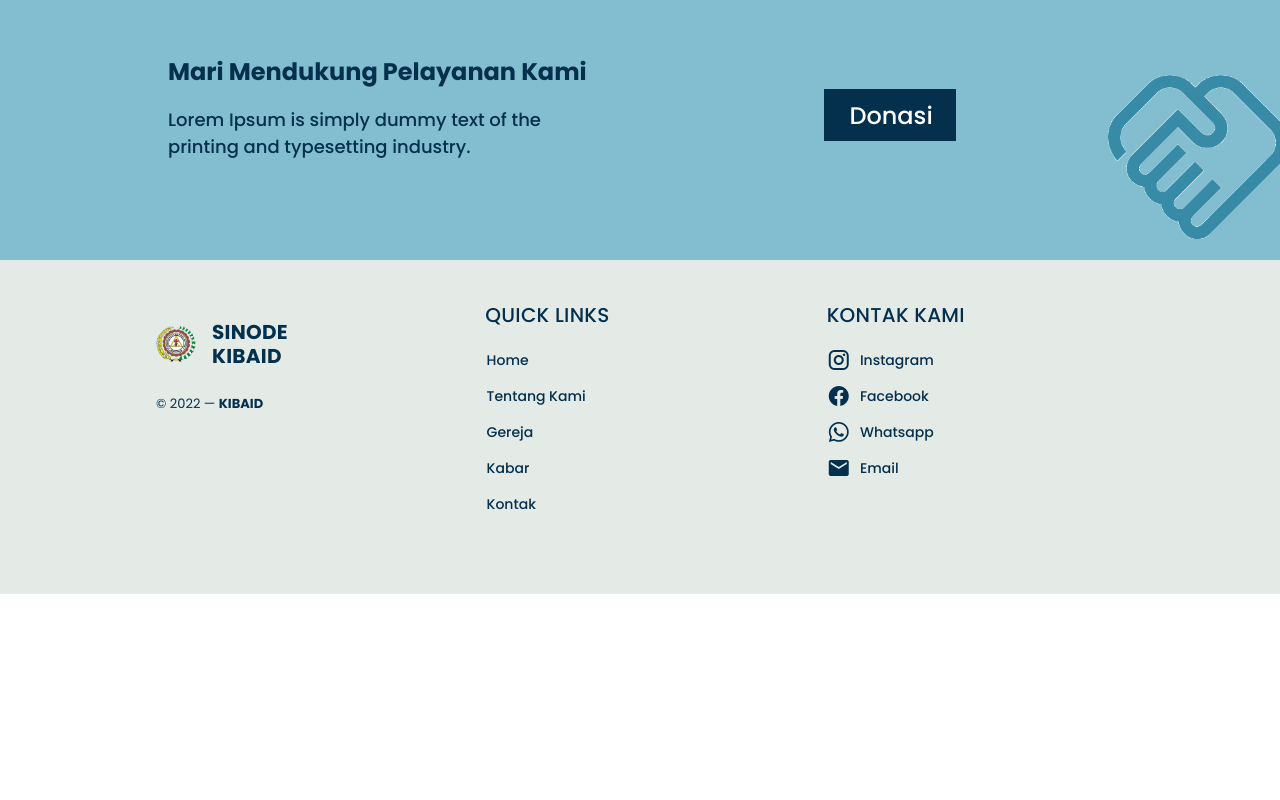
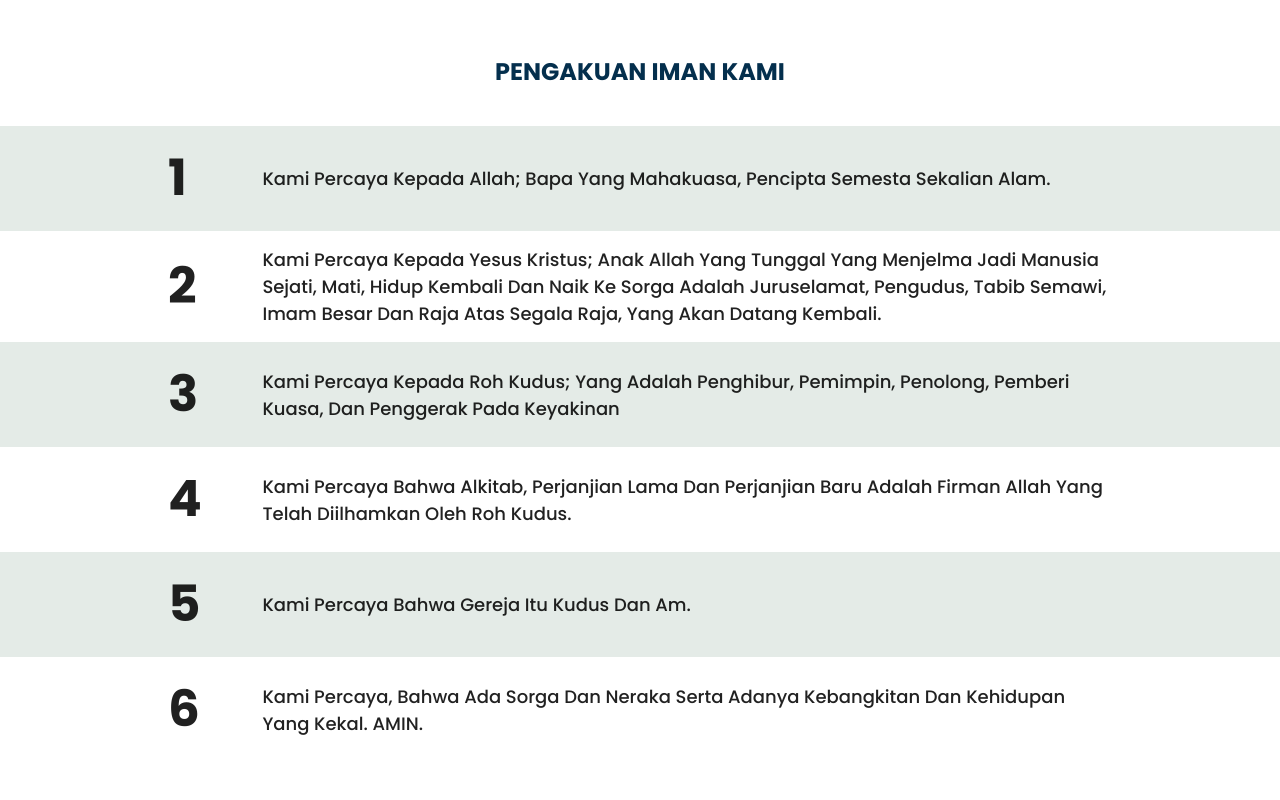
Before and after one commit to obedewardhana/KIBAID-2022, a Vue app: page / in a window 1280 px wide. Shown: the part 920-1720 px from the top of the page. Before the commit the page ends 1514 px from the top, so only its background shows below. Built offline with nearby package versions, Linux system fonts and the light colour scheme.

Commit message:
add section faith

```diff
--- a/src/assets/scss/responsive.scss
+++ b/src/assets/scss/responsive.scss
@@ -8,5 +8,28 @@ Responsive
             justify-content:flex-start;
         }
     }
+    .v-dialog {
+        .v-list-item {
+            flex-direction: column;
+            min-height: unset;
+            .v-list-item__content {
+                width:100%;
+            }
+        }
+    }
+}
 
+@media screen and (max-width:480px) {
+    .v-application {
+        .v-card {
+            .faith-item {
+                h1 {
+                    width:20%;
+                }
+                p {
+                    width:80%;
+                }
+            }
+        }
+    }
 }
--- a/src/assets/scss/style.scss
+++ b/src/assets/scss/style.scss
@@ -55,13 +55,57 @@
     .v-list {
         .v-list-item{
             font-family:'Poppins',sans-serif;
+            .v-list-item__title{
+                font-family:'Poppins',sans-serif;
+            }
+            .v-list-item__subtitle{
+                font-family:'Poppins',sans-serif;
             }
         }
     }
-
-/*Section*/
-
+    .v-card {
+        .faith-item {
+            display:flex;
+            flex-direction:row;
+            width:100%;
+            align-items:center;
+            position:relative;
+            padding:15px 0;
+            h1 {
+                width:10%;
+                font-size:50px;
+                margin:0;
+                z-index:2;
+                position:relative;
+            }
+            p {
+                width:90%;
+                margin:0;
+                z-index:2;
+                position:relative;
+                text-transform: capitalize;
+            }
+            &.even {
+                &:after {
+                    background:transparent;
+                }
+            }
+            &:after {
+                content:' ';
+                display:block;
+                position:absolute;
+                width:160%;
+                height:100%;
+                background:var(--v-gray-base);
+                top:0;
+                left:-30%;
+                z-index: 1;
+            }
+        }
+    }
     section {
+        position: relative;
+        overflow:hidden;
         .feature-img {
             display:block;
             position:absolute;
@@ -76,6 +120,20 @@ section {
             background-color:var(--v-bluelighter-base);
         }
     }
+}
+
+.v-dialog {
+    .v-list-item{
+            padding:0;
+            font-family:'Poppins',sans-serif;
+        .v-list-item__title{
+            font-family:'Poppins',sans-serif;
+            }
+        .v-list-item__subtitle{
+            font-family:'Poppins',sans-serif;
+        }
+    }
+}
 
 /*Footer*/
 
--- a/src/components/Donate.vue
+++ b/src/components/Donate.vue
@@ -8,18 +8,21 @@
                             style="z-index:2;position:relative;">
                             Berikan Donasi Anda melalui :
                         </v-card-title>
-                        <v-card-text class="primary--text" style="z-index:2;position:relative;">
+                        <v-card-text class="primary--text">
                             <v-list-item two-line>
                                 <v-list-item-content>
                                     <v-list-item-title>BCA</v-list-item-title>
+                                    <v-list-item-subtitle>a.n. Sinode Kibaid</v-list-item-subtitle>
                                     <v-list-item-subtitle>0123456677</v-list-item-subtitle>
                                 </v-list-item-content>
                                 <v-list-item-content>
                                     <v-list-item-title>BNI</v-list-item-title>
+                                    <v-list-item-subtitle>a.n. Sinode Kibaid</v-list-item-subtitle>
                                     <v-list-item-subtitle>0123456677</v-list-item-subtitle>
                                 </v-list-item-content>
                                 <v-list-item-content>
                                     <v-list-item-title>Mandiri</v-list-item-title>
+                                    <v-list-item-subtitle>a.n. Sinode Kibaid</v-list-item-subtitle>
                                     <v-list-item-subtitle>0123456677</v-list-item-subtitle>
                                 </v-list-item-content>
                             </v-list-item>
--- /dev/null
+++ b/src/components/FaithSection.vue
@@ -0,0 +1,64 @@
+<template>
+    <section id="faith">
+        <v-container>
+            <v-row>
+                <v-col cols="12">
+                    <v-card :elevation="0" color="transparent" class="py-8 px-3" tile>
+                        <v-row>
+                            <v-col cols="12">
+                                <v-card-title
+                                    class="text-h5 font-weight-bold primary--text text-uppercase justify-center mb-5">
+                                    Pengakuan Iman Kami
+                                </v-card-title>
+                                <v-card-text>
+                                    <div class="faith-item">
+                                        <h1>1</h1>
+                                        <p>Kami percaya kepada Allah; Bapa Yang Mahakuasa,
+                                            Pencipta semesta sekalian alam.</p>
+                                    </div>
+                                    <div class="faith-item even">
+                                        <h1>2</h1>
+                                        <p>Kami percaya kepada Yesus Kristus; Anak Allah yang tunggal yang menjelma jadi
+                                            manusia sejati, mati, hidup kembali dan naik ke Sorga adalah juruselamat,
+                                            pengudus, tabib semawi, imam besar dan raja atas segala raja, yang akan
+                                            datang
+                                            kembali.</p>
+                                    </div>
+                                    <div class="faith-item">
+                                        <h1>3</h1>
+                                        <p>Kami percaya kepada roh kudus; yang adalah penghibur, pemimpin, penolong,
+                                            pemberi kuasa, dan penggerak pada keyakinan</p>
+                                    </div>
+                                    <div class="faith-item even">
+                                        <h1>4</h1>
+                                        <p>Kami percaya bahwa alkitab, perjanjian lama dan perjanjian baru adalah firman
+                                            allah yang telah diilhamkan oleh roh kudus.</p>
+                                    </div>
+                                    <div class="faith-item">
+                                        <h1>5</h1>
+                                        <p>Kami percaya bahwa gereja itu kudus dan am.</p>
+                                    </div>
+                                    <div class="faith-item even">
+                                        <h1>6</h1>
+                                        <p>Kami percaya, bahwa ada sorga dan neraka serta adanya kebangkitan dan
+                                            kehidupan yang kekal. AMIN.</p>
+                                    </div>
+                                </v-card-text>
+                            </v-col>
+                        </v-row>
+                    </v-card>
+                </v-col>
+            </v-row>
+        </v-container>
+    </section>
+</template>
+
+<script>
+export default {
+    name: "FaithSectionComp",
+    data: () => ({
+
+    }),
+
+}
+</script>
--- a/src/components/Footer.vue
+++ b/src/components/Footer.vue
@@ -59,12 +59,6 @@
   </v-footer>
 </template>
 
-<style scoped>
-.v-card {
-  width: 100%;
-}
-</style>
-
 <script>
 export default {
   name: "FooterComp",
--- a/src/components/HomeSection.vue
+++ b/src/components/HomeSection.vue
@@ -101,127 +101,3 @@ export default {
   },
 };
 </script>
-
-<style lang="scss">
-.circle {
-  stroke: white;
-  stroke-dasharray: 650;
-  stroke-dashoffset: 650;
-  transition: all 0.5s ease-in-out;
-  -moz-transition: all 0.5s ease-in-out;
-  -webkit-transition: all 0.5s ease-in-out;
-  opacity: 0.3;
-}
-
-.playBut {
-  /*  border: 1px solid red;*/
-  display: inline-block;
-  transition: all 0.5s ease;
-  -moz-transition: all 0.5s ease;
-  -webkit-transition: all 0.5s ease;
-
-  .triangle {
-    transition: all 0.7s ease-in-out;
-    -moz-transition: all 0.7s ease-in-out;
-    -webkit-transition: all 0.7s ease-in-out;
-    stroke-dasharray: 240;
-    stroke-dashoffset: 480;
-    stroke: white;
-    transform: translateY(0);
-  }
-
-  &:hover {
-    .triangle {
-      stroke-dashoffset: 0;
-      opacity: 1;
-      stroke: white;
-      animation: nudge 0.7s ease-in-out;
-
-      @keyframes nudge {
-        0% {
-          transform: translateX(0);
-        }
-
-        30% {
-          transform: translateX(-5px);
-        }
-
-        50% {
-          transform: translateX(5px);
-        }
-
-        70% {
-          transform: translateX(-2px);
-        }
-
-        100% {
-          transform: translateX(0);
-        }
-      }
-    }
-
-    .circle {
-      stroke-dashoffset: 0;
-      opacity: 1;
-    }
-  }
-}
-</style>
-
-<style>
-.btn-play {
-  transition: 0.2s;
-}
-
-.svg-border-waves .v-image {
-  position: absolute;
-  bottom: 0;
-  left: 0;
-  height: 3rem;
-  width: 100%;
-  overflow: hidden;
-}
-
-#hero {
-  z-index: 0;
-}
-
-.svg-border-waves img {
-  position: absolute;
-  bottom: 0;
-  left: 0;
-  width: 100%;
-  margin-bottom: -2px;
-  z-index: -1;
-}
-
-.card {
-  min-height: 300px;
-  padding: 10px;
-  transition: 0.5s ease-out;
-}
-
-.card .v-image {
-  margin-bottom: 15px;
-  transition: 0.75s;
-}
-
-.card h1 {
-  margin-bottom: 10px;
-}
-
-.zoom-efect {
-  transform: scale(1.1);
-}
-
-.up {
-  transform: translateY(-20px);
-  transition: 0.5s ease-out;
-}
-</style>
-
-<style>
-section {
-  position: relative;
-}
-</style>
--- a/src/pages/Home.vue
+++ b/src/pages/Home.vue
@@ -1,19 +1,20 @@
 <template>
     <div>
         <HomeSectionComp />
+        <FaithSectionComp />
         <DonationSectionComp />
     </div>
 </template>
 
 <script>
 import HomeSectionComp from "@/components/HomeSection.vue";
-import ContactSectionComp from "@/components/ContactSection.vue";
+import FaithSectionComp from "@/components/FaithSection.vue";
 import DonationSectionComp from "@/components/DonationSection.vue";
 export default {
     name: "HomeView",
     components: {
         HomeSectionComp,
-        ContactSectionComp,
+        FaithSectionComp,
         DonationSectionComp
     },
 };
```
Lines whose indentation alone changed are shown as unchanged.
